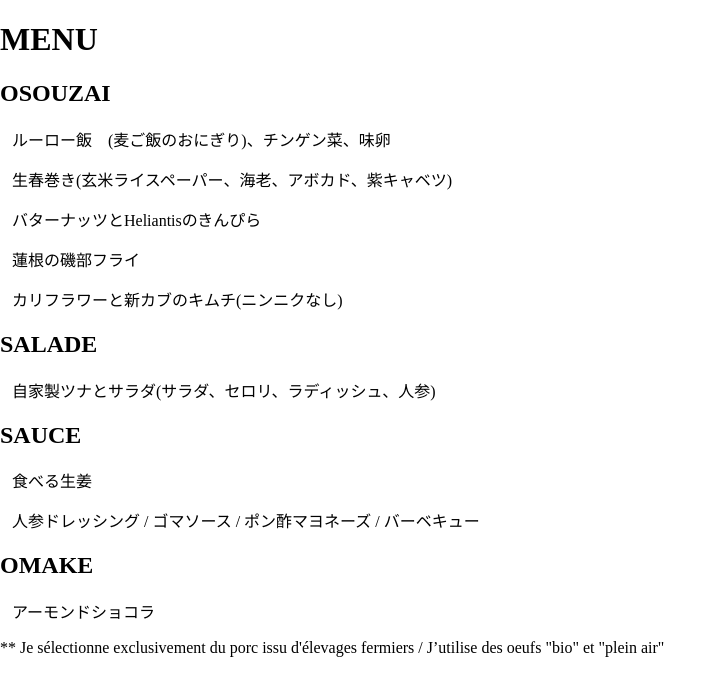
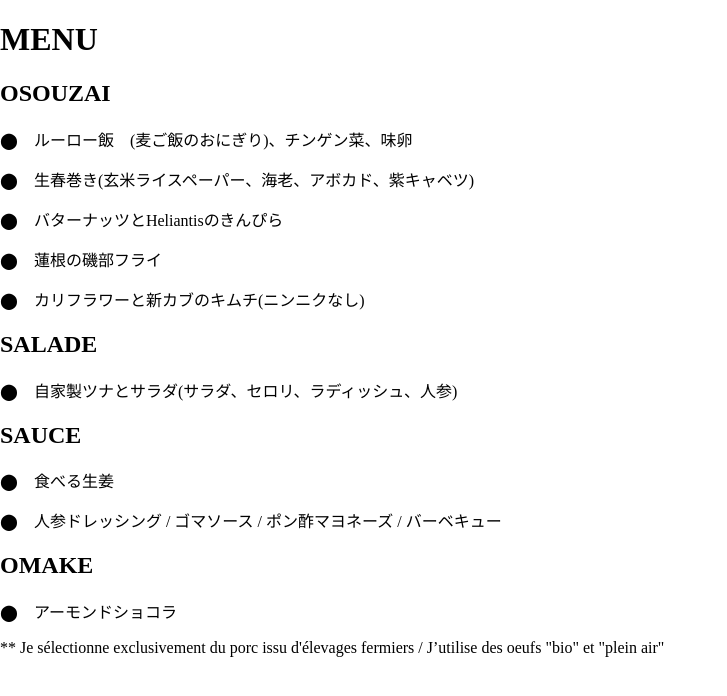
Before and after one commit to matsupin/main, a Jekyll site: the page built from menus/commande_etsuko_230324.html, in a window 1280 px wide. Shown: the top 696 px of the page, without its empty margins (0-727 px from the left). Built offline with Jekyll 4.4.1, drawn with Linux system fonts in a browser that asks for light colours.

Commit message:
Update commande_etsuko_230324.html

```diff
--- a/menus/commande_etsuko_230324.html
+++ b/menus/commande_etsuko_230324.html
@@ -12,11 +12,11 @@ title: Bento Menu
         <h2 class="section-title">OSOUZAI</h2>
 
 
-        <p class="dish-text">&nbsp;&nbsp;&nbsp;<span class="highlight">ルーロー飯　(麦ご飯のおにぎり)、チンゲン菜、味卵</p>
-        <p class="dish-text">&nbsp;&nbsp;&nbsp;<span class="highlight">生春巻き(玄米ライスペーパー、海老、アボカド、紫キャベツ)</p>
-        <p class="dish-text">&nbsp;&nbsp;&nbsp;<span class="highlight">バターナッツとHeliantisのきんぴら</p>
-        <p class="dish-text">&nbsp;&nbsp;&nbsp;<span class="highlight">蓮根の磯部フライ</p>
-        <p class="dish-text">&nbsp;&nbsp;&nbsp;<span class="highlight">カリフラワーと新カブのキムチ(ニンニクなし)</p>
+        <p><span class="menu-dot">&#11044;</span> <span class="dish-text">&nbsp;&nbsp;&nbsp;<span class="highlight">ルーロー飯　(麦ご飯のおにぎり)、チンゲン菜、味卵</p>
+        <p><span class="menu-dot">&#11044;</span> <span  class="dish-text">&nbsp;&nbsp;&nbsp;<span class="highlight">生春巻き(玄米ライスペーパー、海老、アボカド、紫キャベツ)</p>
+        <p><span class="menu-dot">&#11044;</span> <span  class="dish-text">&nbsp;&nbsp;&nbsp;<span class="highlight">バターナッツとHeliantisのきんぴら</p>
+        <p><span class="menu-dot">&#11044;</span> <span  class="dish-text">&nbsp;&nbsp;&nbsp;<span class="highlight">蓮根の磯部フライ</p>
+        <p><span class="menu-dot">&#11044;</span> <span  class="dish-text">&nbsp;&nbsp;&nbsp;<span class="highlight">カリフラワーと新カブのキムチ(ニンニクなし)</p>
 
 
     </section>
@@ -26,7 +26,7 @@ title: Bento Menu
     <section class="menu-section">
         <h2 class="section-title">SALADE</h2>
 
-        <p class="dish-text">&nbsp;&nbsp;&nbsp;<span class="highlight">自家製ツナとサラダ(サラダ、セロリ、ラディッシュ、人参)</p>
+        <p><span class="menu-dot">&#11044;</span> <span  class="dish-text">&nbsp;&nbsp;&nbsp;<span class="highlight">自家製ツナとサラダ(サラダ、セロリ、ラディッシュ、人参)</p>
 
 
     </section>
@@ -36,8 +36,8 @@ title: Bento Menu
     <section class="menu-section">
         <h2 class="section-title">SAUCE</h2>
 
-        <p class="dish-text">&nbsp;&nbsp;&nbsp;<span class="highlight">食べる生姜</p>
-        <p class="dish-text">&nbsp;&nbsp;&nbsp;<span class="highlight">人参ドレッシング / ゴマソース / ポン酢マヨネーズ / バーベキュー</p>
+        <p><span class="menu-dot">&#11044;</span> <span  class="dish-text">&nbsp;&nbsp;&nbsp;<span class="highlight">食べる生姜</p>
+        <p><span class="menu-dot">&#11044;</span> <span  class="dish-text">&nbsp;&nbsp;&nbsp;<span class="highlight">人参ドレッシング / ゴマソース / ポン酢マヨネーズ / バーベキュー</p>
 
     </section>
 
@@ -46,7 +46,7 @@ title: Bento Menu
     <section class="menu-section">
         <h2 class="section-title">OMAKE</h2>
 
-        <p class="dish-text">&nbsp;&nbsp;&nbsp;<span class="highlight">アーモンドショコラ</p>
+        <p><span class="menu-dot">&#11044;</span> <span  class="dish-text">&nbsp;&nbsp;&nbsp;<span class="highlight">アーモンドショコラ</p>
 
 
     </section>
```
